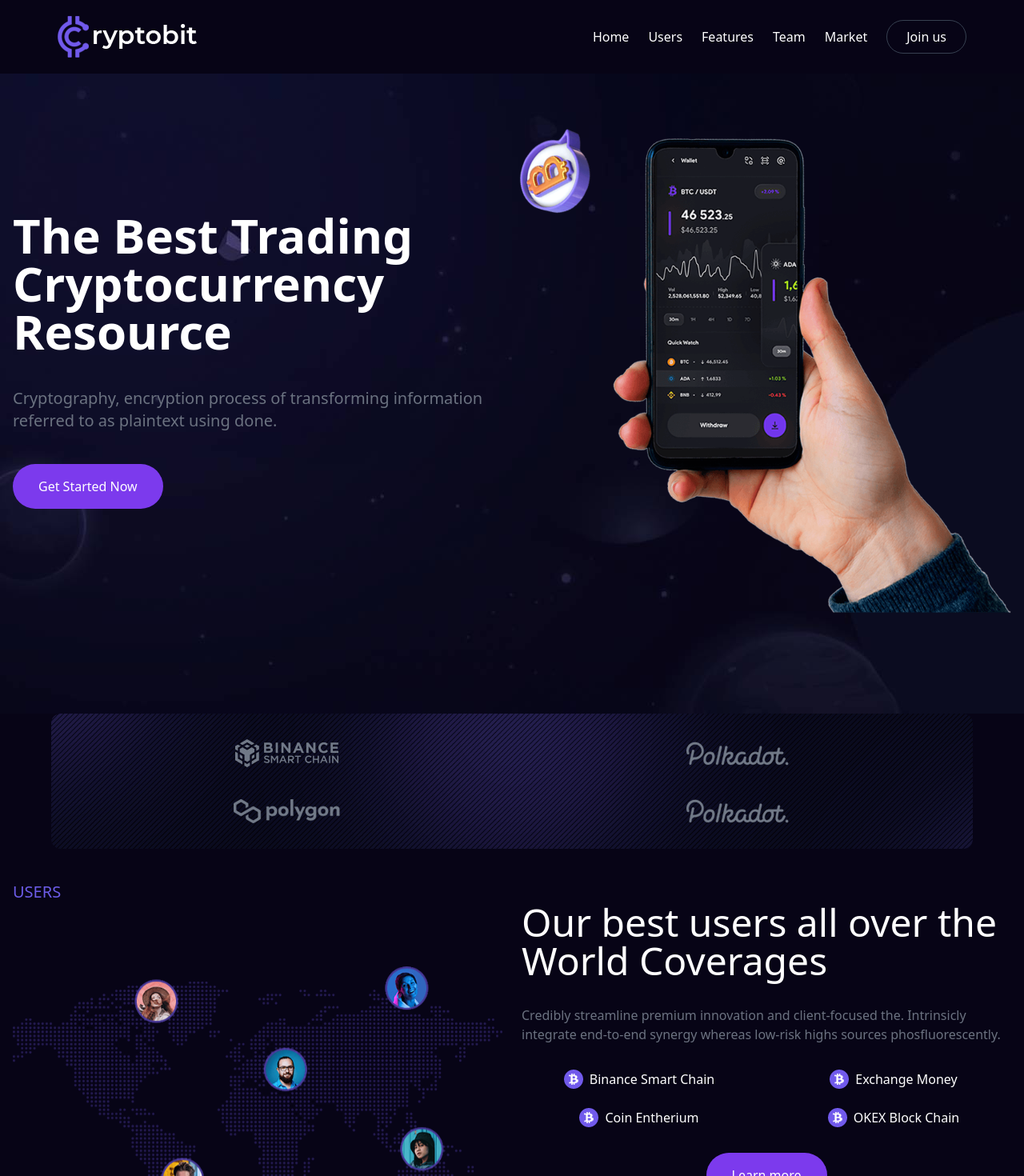
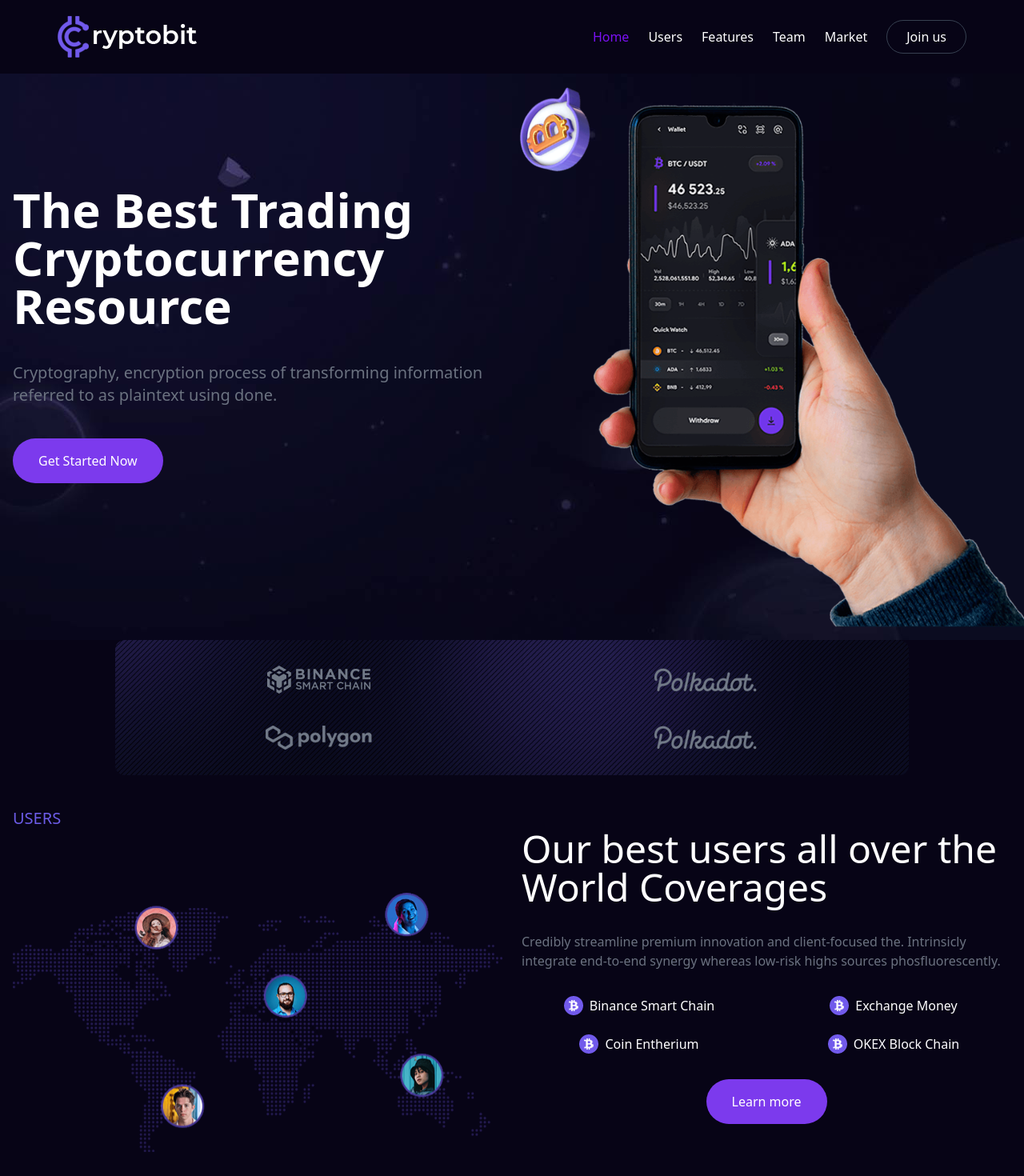
Before and after one commit to maks-pekur/cryptosite, a React (Create React App) app: page / in a window 1280 px wide. Shown: the top 1470 px of the page at 80% size. Built offline with nearby package versions, Linux system fonts and the light colour scheme.

Commit message:
fixed css

```diff
--- a/src/components/Brands.jsx
+++ b/src/components/Brands.jsx
@@ -5,7 +5,7 @@
 
 const Brands = () => {
   return (
-    <div className="px-4">
+    <div className="px-4 max-w-5xl m-auto w-full ">
       <div
         style={{ backgroundImage: `url(${brandsBg})` }}
         className="max-w-6xl bg-no-repeat m-auto rounded-xl grid grid-cols-2 gap-10 p-8"
--- a/src/components/Footer.jsx
+++ b/src/components/Footer.jsx
@@ -45,7 +45,7 @@
           <p className="mb-6">
             Get now free 20% discount for all products on your first order
           </p>
-          <div className="flex justify-between p-2 rounded-full bg-gray-900 ">
+          <div className="flex justify-between p-2 rounded-full bg-gray-900 mb-8">
             <input
               type="text"
               placeholder="Enter E-mail"
@@ -57,17 +57,11 @@
           </div>
         </div>
       </div>
-      <div className="flex justify-around py-3">
+      <div className="text-center py-4">
         <div>
           © Cryptobit all Rights Reserved. By{" "}
           <span className="text-violet-700 font-bold">Pekur Maks</span>
         </div>
-        <button className="hover:text-violet-700 transition">
-          Privacy Policy
-        </button>
-        <button className="hover:text-violet-700 transition">
-          Terms & Condition
-        </button>
       </div>
     </footer>
   );
--- a/src/components/Navbar.jsx
+++ b/src/components/Navbar.jsx
@@ -6,7 +6,7 @@
 
 const Navbar = () => {
   return (
-    <nav className="border-bottom-2 sticky top-0 bg-[#070416] z-50">
+    <nav className="border-bottom-2 fixed top-0 left-0 w-full bg-[#070416] z-50">
       <div className="max-w-6xl m-auto flex items-center justify-between py-5 px-2">
         <div>
           <img src={logo} alt="logo" />
@@ -15,6 +15,7 @@
           <ul className="flex items-center space-x-6">
             {navLinks.map(({ id, title, link }) => (
               <Link
+                className="cursor-pointer"
                 activeClass="nav-active"
                 to={link}
                 key={id}
--- a/src/containers/Features.jsx
+++ b/src/containers/Features.jsx
@@ -5,14 +5,14 @@
 
 const Features = () => {
   return (
-    <div style={{ backgroundImage: `url(${bg})` }}>
+    <div id="features" style={{ backgroundImage: `url(${bg})` }}>
       <div className="max-w-7xl m-auto px-4 lg:h-screen w-full overflow-hidden py-10">
         <div className="text-[#6c5ce7] text-xl uppercase text-center mb-6">
           FEAUTERS
         </div>
         <motion.h3
           whileInView={{ x: 0 }}
-          animate={{ x: 700 }}
+          animate={{ x: "100%" }}
           transition={{ duration: 1.2 }}
           className="text-5xl text-center mb-10 lg:mb-20"
         >
--- a/src/containers/Home.jsx
+++ b/src/containers/Home.jsx
@@ -10,7 +10,7 @@
     <div style={{ backgroundImage: `url(${bg})` }}>
       <div
         id="home"
-        className="max-w-7xl m-auto px-4 lg:h-screen w-full overflow-hidden"
+        className="max-w-7xl m-auto px-4 h-[100vh] pt-20 overflow-hidden lg:pt-10"
       >
         <div className="flex flex-col lg:flex-row lg:items-center">
           <motion.div
@@ -54,9 +54,9 @@
               initial={{ y: 700 }}
               animate={{ y: 0 }}
               transition={{ duration: 0.8 }}
-              className="w-full flex justify-end"
+              className="w-full flex justify-end lg:pt-10"
             >
-              <img src={phone} alt="phone" className="object-contain" />
+              <img src={phone} alt="phone" className="object-contain scale-125 lg:scale-110" />
             </motion.div>
           </div>
         </div>
--- a/src/containers/Users.jsx
+++ b/src/containers/Users.jsx
@@ -6,7 +6,10 @@
 
 const Users = () => {
   return (
-    <div id="users" className="max-w-7xl m-auto py-10 px-4 lg:h-screen">
+    <div
+      id="users"
+      className="max-w-7xl m-auto py-10 px-4 lg:h-screen overflow-hidden"
+    >
       <div className="text-[#6c5ce7] text-xl uppercase">USERS</div>
       <div className="grid lg:grid-cols-2 gap-6">
         <div className="my-10 lg:mt-20 img-anim-updown">
```
